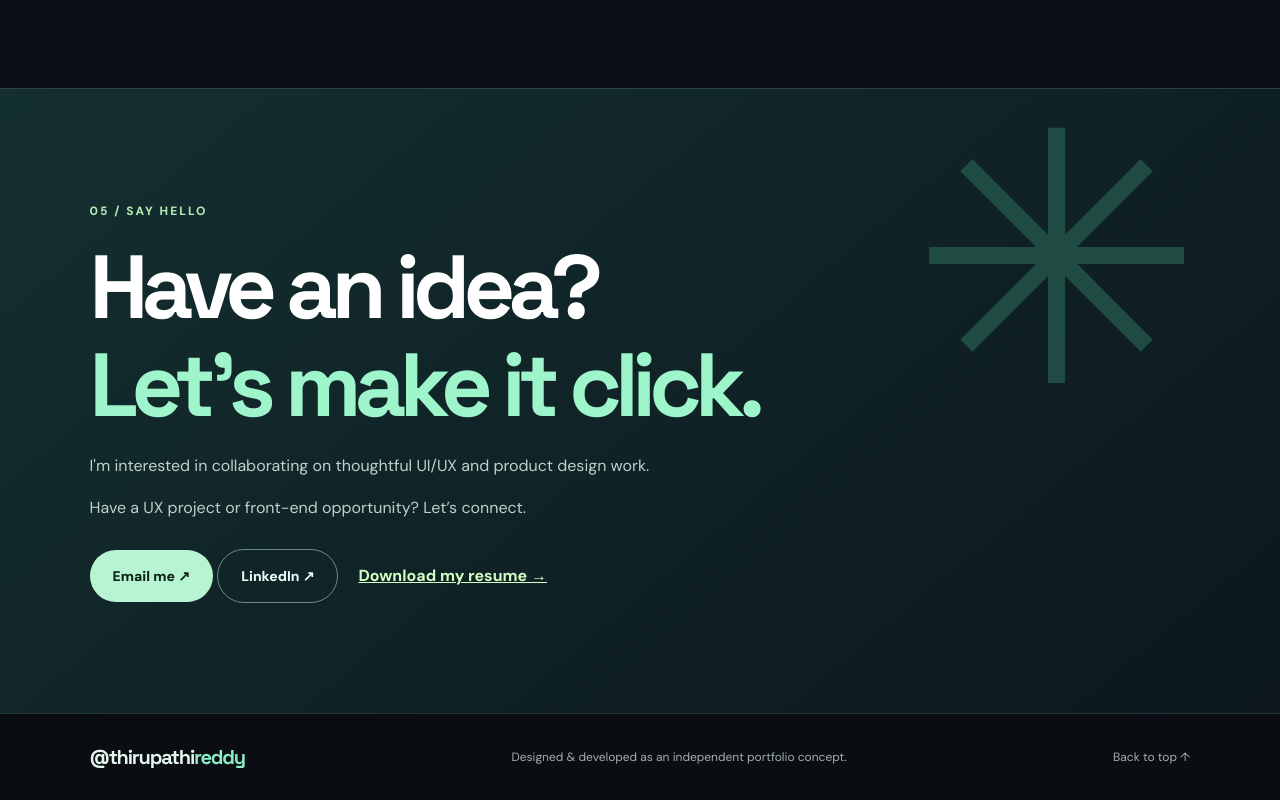
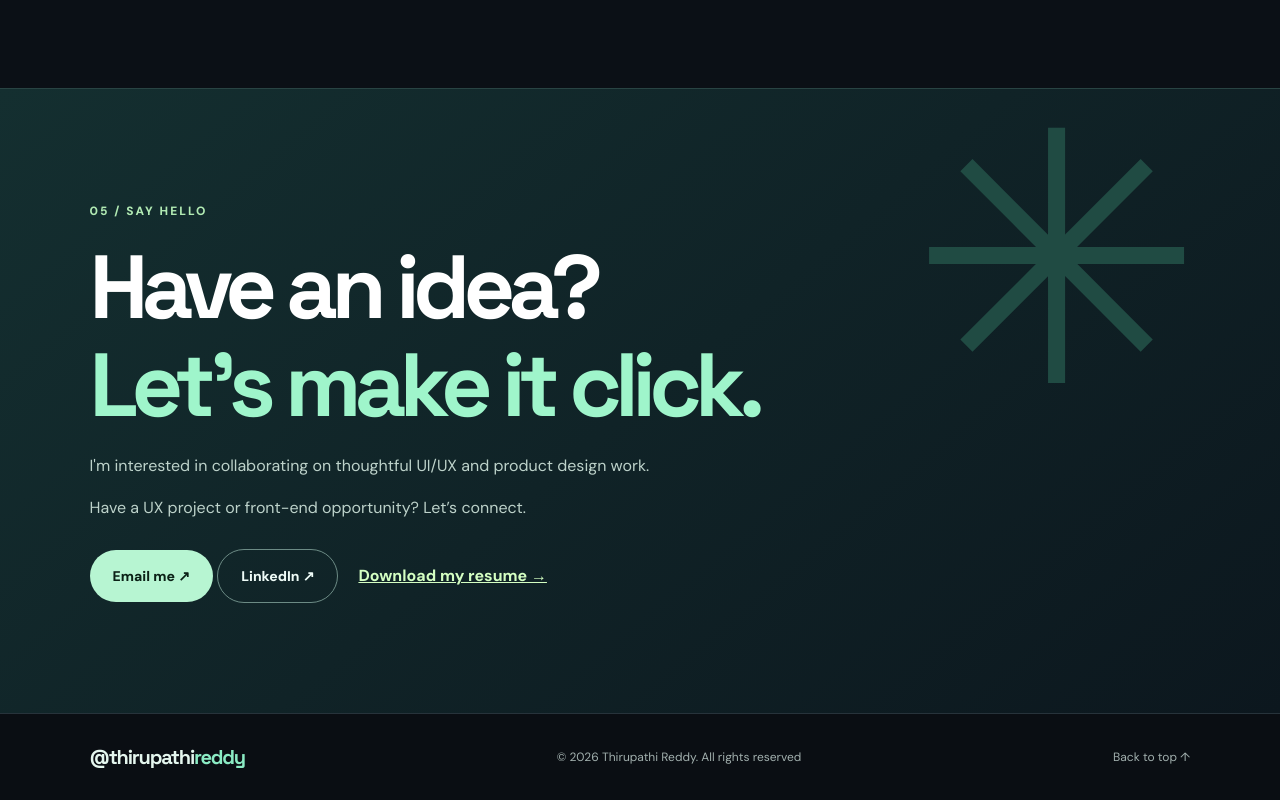
Before and after one commit to sendtovishwakaran-del/thirupathi-portfolio, a plain HTML site: page index.html in a window 1280 px wide. Shown: the part 5298-6098 px from the top of the page. Drawn offline with Linux system fonts and the light colour scheme.

Commit message:
Update index.html

```diff
--- a/index.html
+++ b/index.html
@@ -12,4 +12,4 @@
 <article class="experience-item"><div class="job-date">MAY 2021 — JUL 2023</div><div class="job-body"><div class="job-top"><div><h3>Front-End Developer</h3><p class="job-company">Amazon India · E-commerce interfaces</p></div><span class="job-index">03</span></div><p>Created responsive commerce pages, Balsamiq wireframes, site maps, reusable AngularJS components, search and navigation interactions, and API-driven dynamic content.</p><div class="job-pills"><span>AngularJS</span><span>Balsamiq</span><span>JavaScript</span><span>Bootstrap</span></div></div></article>
 <article class="experience-item"><div class="job-date">MAR 2019 — APR 2021</div><div class="job-body"><div class="job-top"><div><h3>UI/UX Designer</h3><p class="job-company">Brillio · Healthcare patient portal</p></div><span class="job-index">04</span></div><p>Designed registration and login flows, low-fidelity wireframes, Adobe XD prototypes, reusable Sketch interface elements, form error states, and developer handoff specifications.</p><div class="job-pills"><span>Adobe XD</span><span>Sketch</span><span>InVision</span><span>Zeplin</span></div></div></article>
 </div><div class="experience-footer"></div></section><section class="section process-section" id="process"><div class="section-heading"><span class="section-index">04 / MY APPROACH</span><h2>From messy problem<br/>to <em>meaningful solution.</em></h2></div><div class="process-grid"><article><span>01</span><h3>Understand</h3><p>Start with the problem, the user, and the context — not just the screen.</p></article><article><span>02</span><h3>Explore</h3><p>Map flows, sketch possibilities, and make thoughtful trade-offs.</p></article><article><span>03</span><h3>Create</h3><p>Build interfaces and prototypes that make the idea tangible.</p></article><article><span>04</span><h3>Improve</h3><p>Test assumptions, gather feedback, and iterate with purpose.</p></article></div></section>
-<section class="contact-section" id="contact"><div aria-hidden="true" class="contact-blob">✳</div><span class="section-index">05 / SAY HELLO</span><h2>Have an idea?<br/><em>Let's make it click.</em></h2><p>I'm interested in collaborating on thoughtful UI/UX and product design work.</p><p>Have a UX project or front-end opportunity? Let’s connect.</p><a class="btn btn-light" href="mailto:thirupathireddy.s003@gmail.com">Email me ↗</a> <a class="btn btn-outline" href="https://www.linkedin.com/in/s-thirupathi-reddy/" rel="noopener noreferrer" target="_blank">LinkedIn ↗</a><a class="contact-resume" download="" href="assets/UIUX.docx">Download my resume →</a></section></main><footer class="site-footer"><a class="wordmark" href="#home">@thirupathi<span>reddy</span></a><span>Designed &amp; developed as an independent portfolio concept.</span><a href="#home">Back to top ↑</a></footer><script defer="" src="main.js"></script></body></html>
+<section class="contact-section" id="contact"><div aria-hidden="true" class="contact-blob">✳</div><span class="section-index">05 / SAY HELLO</span><h2>Have an idea?<br/><em>Let's make it click.</em></h2><p>I'm interested in collaborating on thoughtful UI/UX and product design work.</p><p>Have a UX project or front-end opportunity? Let’s connect.</p><a class="btn btn-light" href="mailto:thirupathireddy.s003@gmail.com">Email me ↗</a> <a class="btn btn-outline" href="https://www.linkedin.com/in/s-thirupathi-reddy/" rel="noopener noreferrer" target="_blank">LinkedIn ↗</a><a class="contact-resume" download="" href="assets/UIUX.docx">Download my resume →</a></section></main><footer class="site-footer"><a class="wordmark" href="#home">@thirupathi<span>reddy</span></a><span>© 2026 Thirupathi Reddy. All rights reserved</span><a href="#home">Back to top ↑</a></footer><script defer="" src="main.js"></script></body></html>
```
